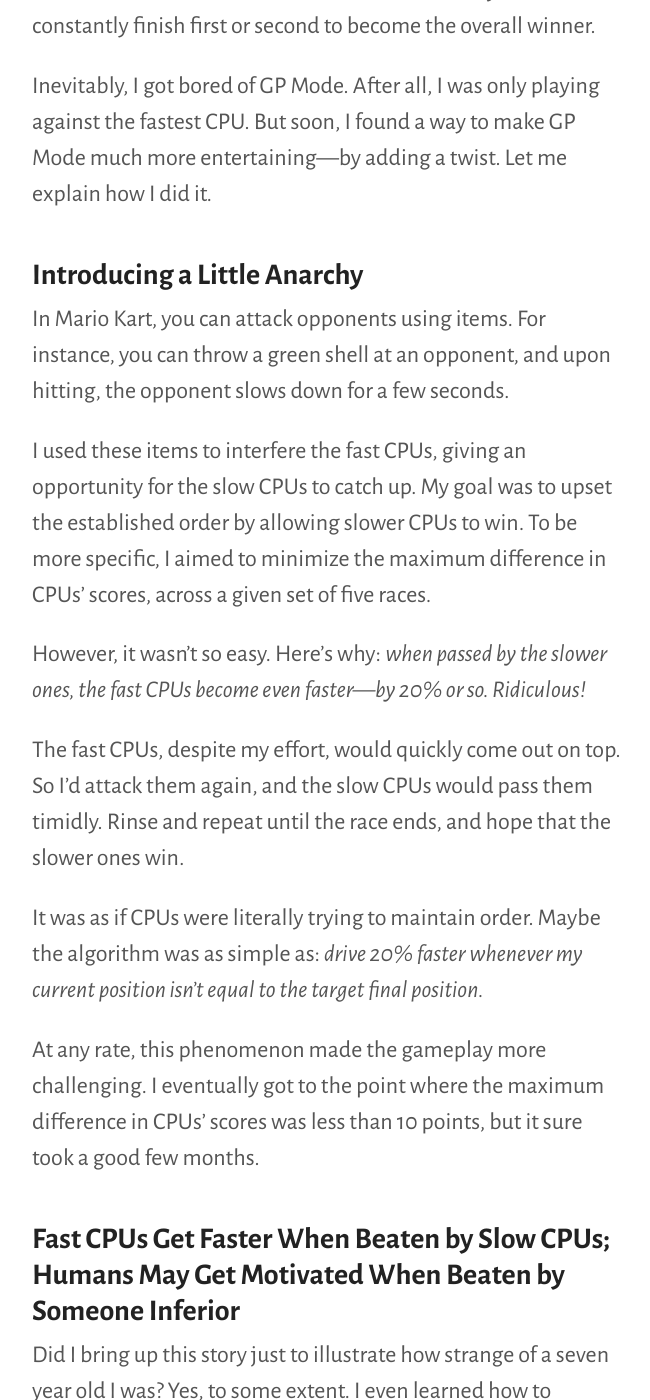
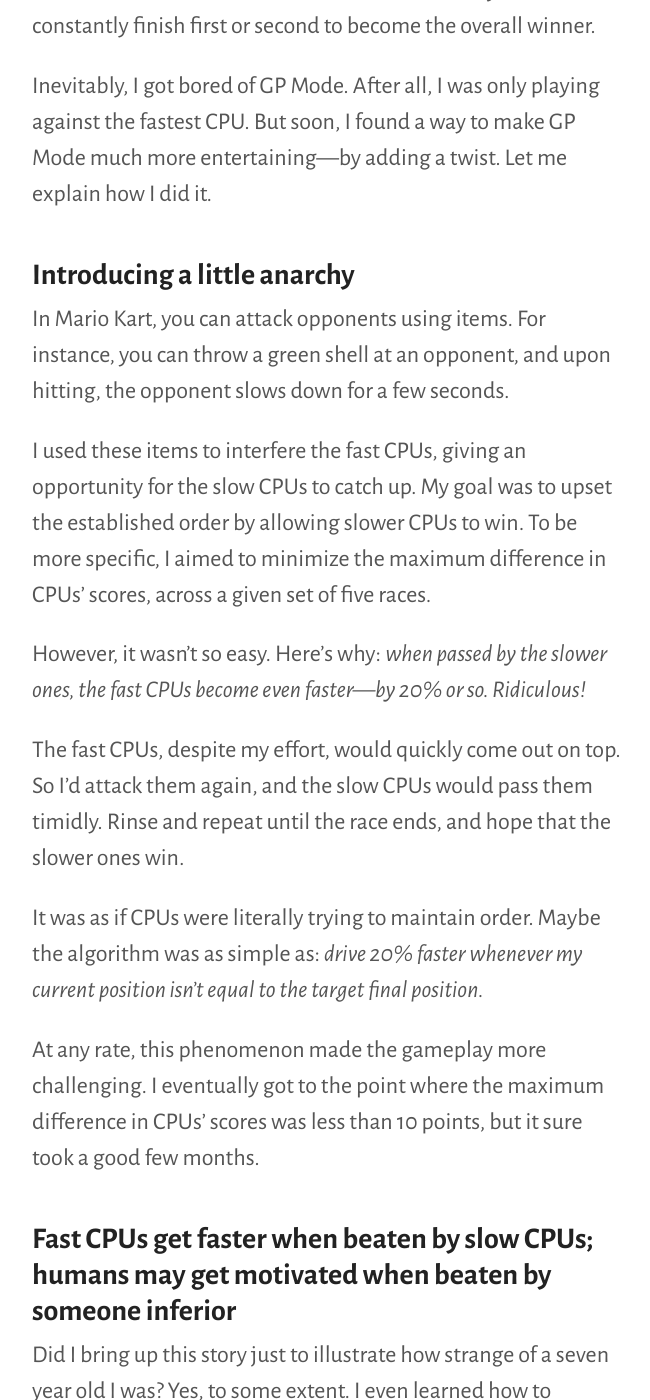
Before and after one commit to chibicode/naze, a Jekyll site: the page built from _posts/2013-09-05-mario-kart.md, in a window 1280 px wide and 1400 px high, scrolled down 2633 px. Shown: the whole window, without its empty margins (310-960 px from the left). Built offline with Jekyll 4.4.1, drawn with Linux system fonts in a browser that asks for light colours; nearby versions of some CDN libraries; Markdown is read by kramdown in place of the engine named in the settings; comment, search, counter and statistics services are not loaded; some of the changed text lies outside the part shown.

Commit message:
Cases, external URL support

```diff
--- a/_includes/post_li.html
+++ b/_includes/post_li.html
@@ -1,2 +1,6 @@
-<li><a href="{{ post.url }}"><span class="nav__post-title">{{ post.title }}{% if (include.highlight_featured and post.featured) or post.icon%}
-&nbsp;<span class="nav__post-icon">{% if (include.highlight_featured and post.featured) %}<i class="fa fa-star-o"></i>{% else %}<i class="fa {{ post.icon }}"></i>{% endif %}</span>{% endif %}</span><span class="nav__post-date">{{ post.date | date: '%b %d, %Y'  }}</span></a></li>
+<li>{% capture post_url %}{% if post.external_url %}
+{{ post.external_url }}
+{% else %}
+{{ post.url }}
+{% endif %}{% endcapture %}<a href="{{ post_url | strip_newlines }}"><span class="nav__post-title">{{ post.title }}{% if (include.highlight_featured and post.featured) or post.external_url or post.icon %}
+&nbsp;<span class="nav__post-icon">{% if (include.highlight_featured and post.featured) %}<i class="fa fa-star-o"></i>{% elsif post.external_url %}<i class="fa fa-external-link"></i>{% else %}<i class="fa {{ post.icon }}"></i>{% endif %}</span>{% endif %}</span><span class="nav__post-date">{{ post.date | date: '%b %d, %Y'  }}</span></a></li>
--- a/_posts/2013-09-05-mario-kart.md
+++ b/_posts/2013-09-05-mario-kart.md
@@ -1,6 +1,6 @@
 ---
 layout: post
-title: The Mario Kart Principle Of Education
+title: The Mario Kart Principle of Education
 image_path: "mario-kart/1.jpg"
 categories: ["1309-September 2013"]
 photo_credit: ["http://tinyurl.com/n29mmnj"]
@@ -30,7 +30,7 @@
 
 Inevitably, I got bored of GP Mode. After all, I was only playing against the fastest CPU. But soon, I found a way to make GP Mode much more entertaining—by adding a twist. Let me explain how I did it.
 
-## Introducing a Little Anarchy
+## Introducing a little anarchy
 
 In Mario Kart, you can attack opponents using items. For instance, you can throw a green shell at an opponent, and upon hitting, the opponent slows down for a few seconds.
 
@@ -44,7 +44,7 @@
 
 At any rate, this phenomenon made the gameplay more challenging. I eventually got to the point where the maximum difference in CPUs’ scores was less than 10 points, but it sure took a good few months.
 
-## Fast CPUs Get Faster When Beaten by Slow CPUs; Humans May Get Motivated When Beaten by Someone Inferior
+## Fast CPUs get faster when beaten by slow CPUs; humans may get motivated when beaten by someone inferior
 
 Did I bring up this story just to illustrate how strange of a seven year old I was? Yes, to some extent. I even learned how to calculate sample standard deviation, when my peers were learning multiplication tables.
 
@@ -64,7 +64,7 @@
 
 Anyways, here’s my point: the motivation that arises from being passed by someone you thought was inferior, I believe, can become a key engine for improving education. I’ll talk about this next.
 
-## Help Underachievers, and Indirectly Motivate Average-Achievers
+## Help underachievers, and indirectly motivate average-achievers
 
 From a macro point of view, the discussion on education tends to gravitate towards either (1) helping overachievers or (2) helping underachievers. (1) is about leadership education, which is lacking in the education system of Japan, my home country. (2) is about closing achievement gaps, which is the goal of U.S. education reform.
 
@@ -76,7 +76,7 @@
 
 If underachievers perform well, and average-achievers become motivated because of that, I think the world would become a nicer place. Simple and idealistic, but this excites me. It’s like playing Super Mario Kart all over again, except I won’t be shooting green shells at overachievers.
 
-## My Girlfriend Was an Underachiever in Terms of Coding, but She Turned into an Average-Achiever
+## My girlfriend was an underachiever in terms of coding, but she turned into an average-achiever
 
 As one of my initial attempts to achieve this goal, [I taught my girlfriend to code](/teaching-code-hardware-problem). Without a doubt, I’d have to say that she wasn’t cut out for coding.
 
```
Also changed, not shown: _posts/2014-02-28-spend-less-time-on-twitter.md (added, +5 -0 lines), _views/_includes/post_li.jade (+10 -2 lines).
